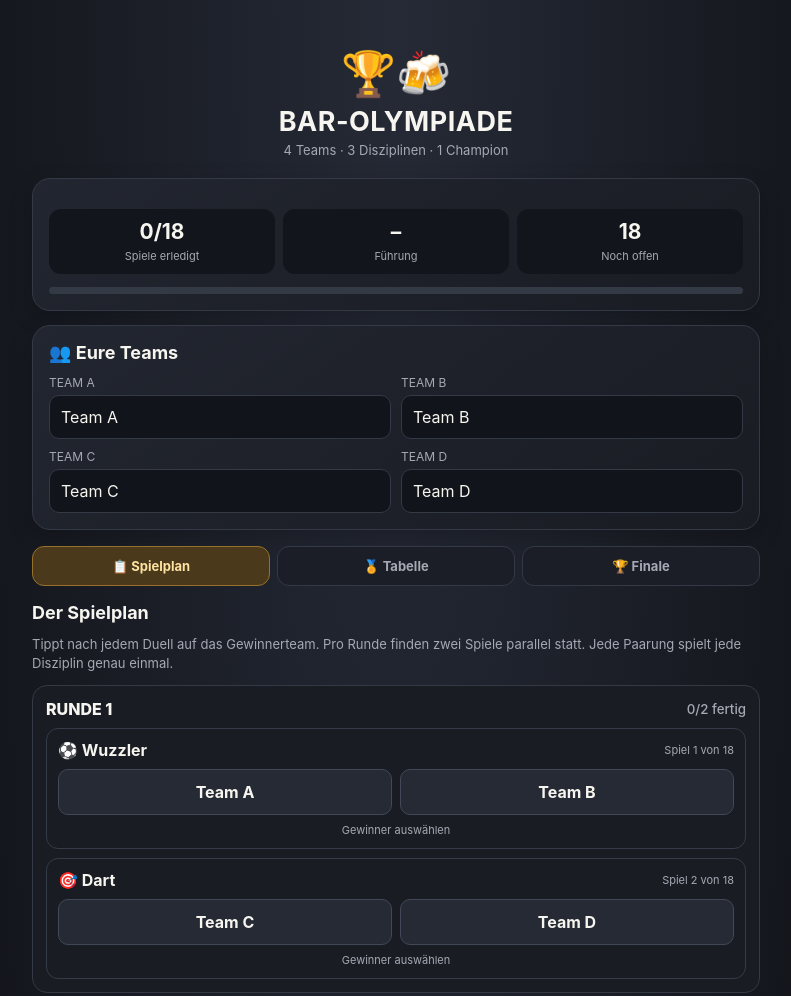
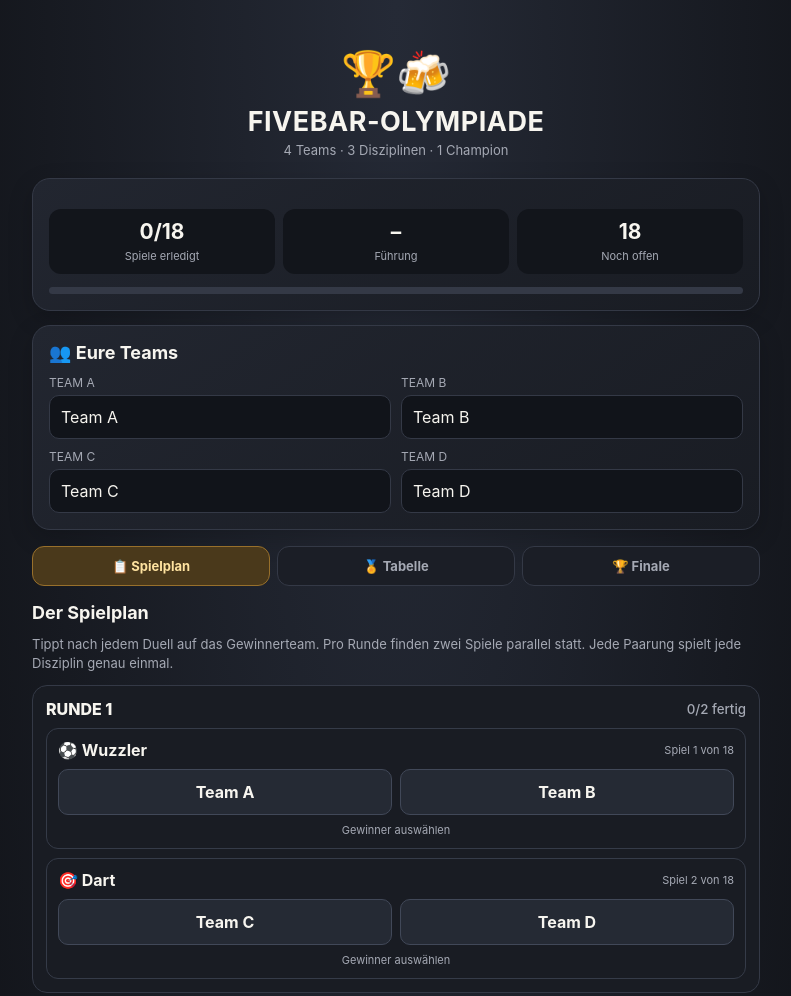
Before and after one commit to tobiasgrabmann/Bar-Olympiade, a plain HTML site: page index.html in a window 1280 px wide. Shown: the top 996 px of the page, without its empty margins (244-1035 px from the left). Drawn offline with Linux system fonts and the light colour scheme.

Commit message:
Update index.html

```diff
--- a/index.html
+++ b/index.html
@@ -33,7 +33,7 @@ h2{font-size:18px;margin:0 0 12px}.hint{color:var(--muted);font-size:13px;line-h
 </head>
 <body>
 <div class="wrap">
-<header><div class="logo">🏆🍻</div><h1>BAR-OLYMPIADE</h1><div class="sub">4 Teams · 3 Disziplinen · 1 Champion</div></header>
+<header><div class="logo">🏆🍻</div><h1>FIVEBAR-OLYMPIADE</h1><div class="sub">4 Teams · 3 Disziplinen · 1 Champion</div></header>
 <section class="hero">
  <div class="stats"><div class="stat"><b id="played">0/18</b><span>Spiele erledigt</span></div><div class="stat"><b id="leader">–</b><span>Führung</span></div><div class="stat"><b id="remaining">18</b><span>Noch offen</span></div></div>
  <div class="progress"><div id="progress"></div></div>
```
